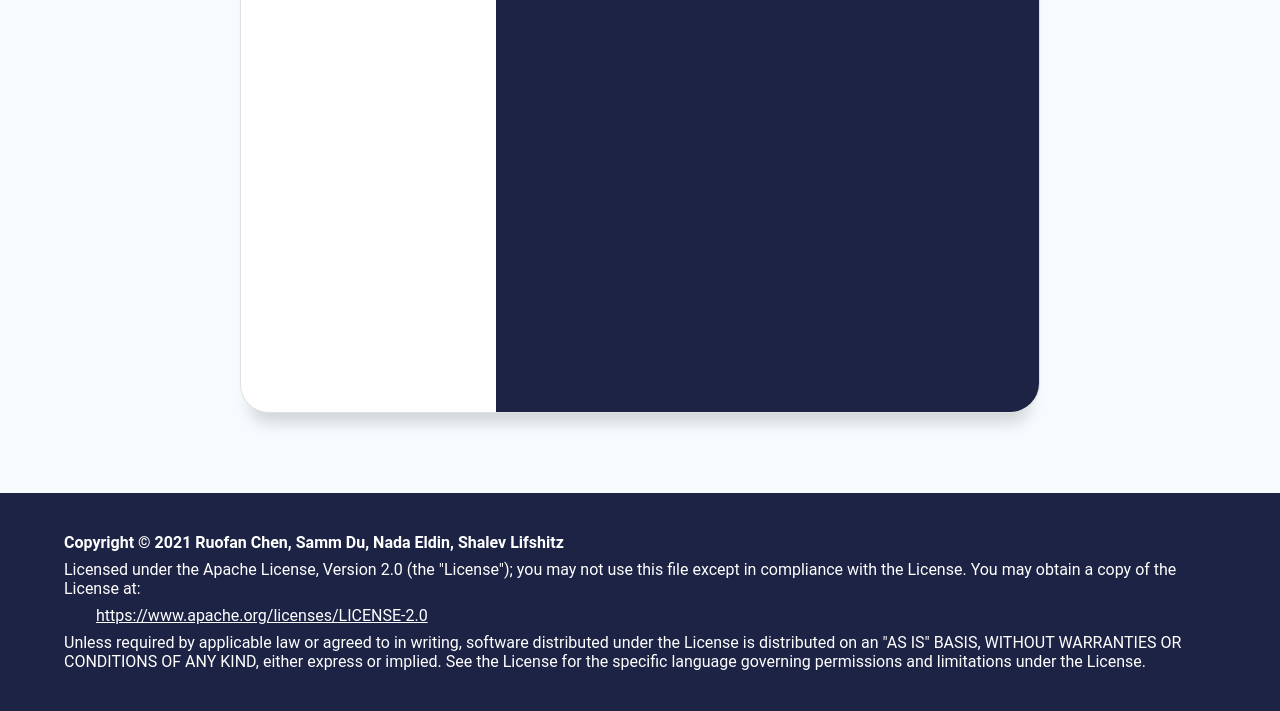
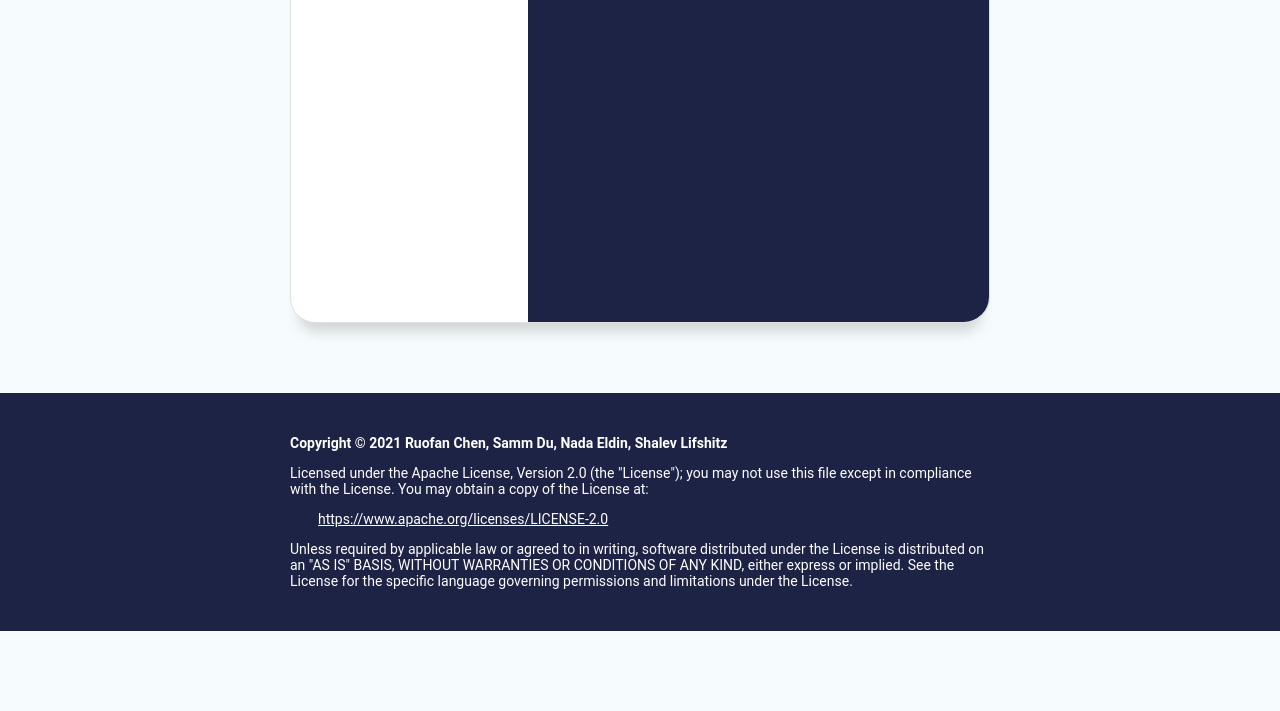
Before and after one commit to TLI-Group-1/Frontend, a plain HTML site: page details.html in a window 1280 px wide. Shown: the part 307-1018 px from the top of the page. After the commit the page ends 938 px from the top, so only its background shows below. Drawn offline with Linux system fonts and the light colour scheme; no server answers.

Commit message:
integrated demo API to JS; fixed some layout issues

```diff
--- a/css/details.css
+++ b/css/details.css
@@ -17,7 +17,7 @@ limitations under the License.
 main {
     width: 50rem;
     max-width: 90%;
-    height: 40rem;
+    max-height: 60rem;
     margin: 5rem auto;
 
     display: flex;
@@ -29,6 +29,7 @@ main {
 header {
     flex-grow: 0;
     padding: 1rem 2rem;
+
     display: flex;
     flex-direction: row;
     justify-content: flex-start;
@@ -53,19 +54,30 @@ main > nav {
 
 main > div {
     flex-grow: 10;
+
     display: flex;
     flex-direction: row;
     justify-content: space-between;
     align-items: stretch;
+    overflow: hidden;
 }
 
 main > div aside {
     flex-grow: 1;
+    /* overflow-y: auto; */
 }
 
 main > div section {
     flex-grow: 2;
-    /* height: 10rem; */
     border-radius: 0 0 1.8rem 0;
     padding: 1rem;
+    max-width: 66%;
+    min-height: 30rem;
+    /* overflow-y: auto; */
 }
+
+main > div section div {
+    word-wrap: anywhere;
+    max-height: 100%;
+    overflow-y: auto;
+}
--- a/css/main.css
+++ b/css/main.css
@@ -17,7 +17,19 @@ limitations under the License.
 html, body {
     background-color: #f6fbfd;
     color: #1d2345;
-    font-family: "Popppins", "Now", "Roboto", "Helvetica", "Arial", sans-serif;
+    font-family: "Poppins", "Poppins Latin", "Now",
+                 "Roboto", "Helvetica", "Arial", sans-serif;
+    font-size: 14px;
+}
+
+html {
+    height: 100%;
+}
+
+body {
+    display: flex;
+    flex-direction: column;
+    min-height: 100%;
 }
 
 h1 {
@@ -31,7 +43,7 @@ h2 {
 }
 
 p {
-    margin: 0.5em auto;
+    margin: 1em auto;
 }
 
 a {
@@ -40,6 +52,15 @@ a {
 
 footer {
     padding: 2rem 4rem;
+    margin-top: auto;
+    flex-shrink: 0;
+}
+
+article.license {
+    width: 50rem;
+    margin: 0 auto;
+    word-wrap: normal;
+    max-width: inherit;
 }
 
 .card {
--- a/details.html
+++ b/details.html
@@ -45,11 +45,12 @@ limitations under the License. -->
                 </div>
             </aside>
             <section class="region-dark">
-                <span id="demo_field"></span>
+                <div id="demo_field"></div>
             </section>
         </div>
     </main>
     <footer class="region-dark">
+        <article class="license">
             <p><b>Copyright &copy; 2021 Ruofan Chen, Samm Du, Nada Eldin, Shalev Lifshitz</b></p>
             <p>
                 Licensed under the Apache License, Version 2.0 (the "License");
@@ -68,6 +69,7 @@ limitations under the License. -->
                 See the License for the specific language governing permissions and
                 limitations under the License.
             </p>
+        </article>
     </footer>
 </body>
 </html>
--- a/js/main.js
+++ b/js/main.js
@@ -14,20 +14,18 @@ See the License for the specific language governing permissions and
 limitations under the License.
 */
 
-function GetSensoData(){
-    fetch("http://worldtimeapi.org/api/timezone/America/Toronto")
+function demoDayAPICall(){
+    fetch("http://localhost:8080/demo?budget=200")
         // store response from the API in JSON
         .then(response => response.json())
-        // log the response in the browser console
+        // write the response to the demo field
         .then(responseData => {
-            // console.log(responseData);
-            changeSpan(responseData.datetime);
+            populateDemoDiv(responseData.body.slice(0, 1800));
         });
 }
 
-// call the GetSensoData function
-GetSensoData()
-
-function changeSpan(content){
+function populateDemoDiv(content){
     document.getElementById("demo_field").innerHTML=content;
 }
+
+demoDayAPICall()
```
Lines whose indentation alone changed are shown as unchanged.
